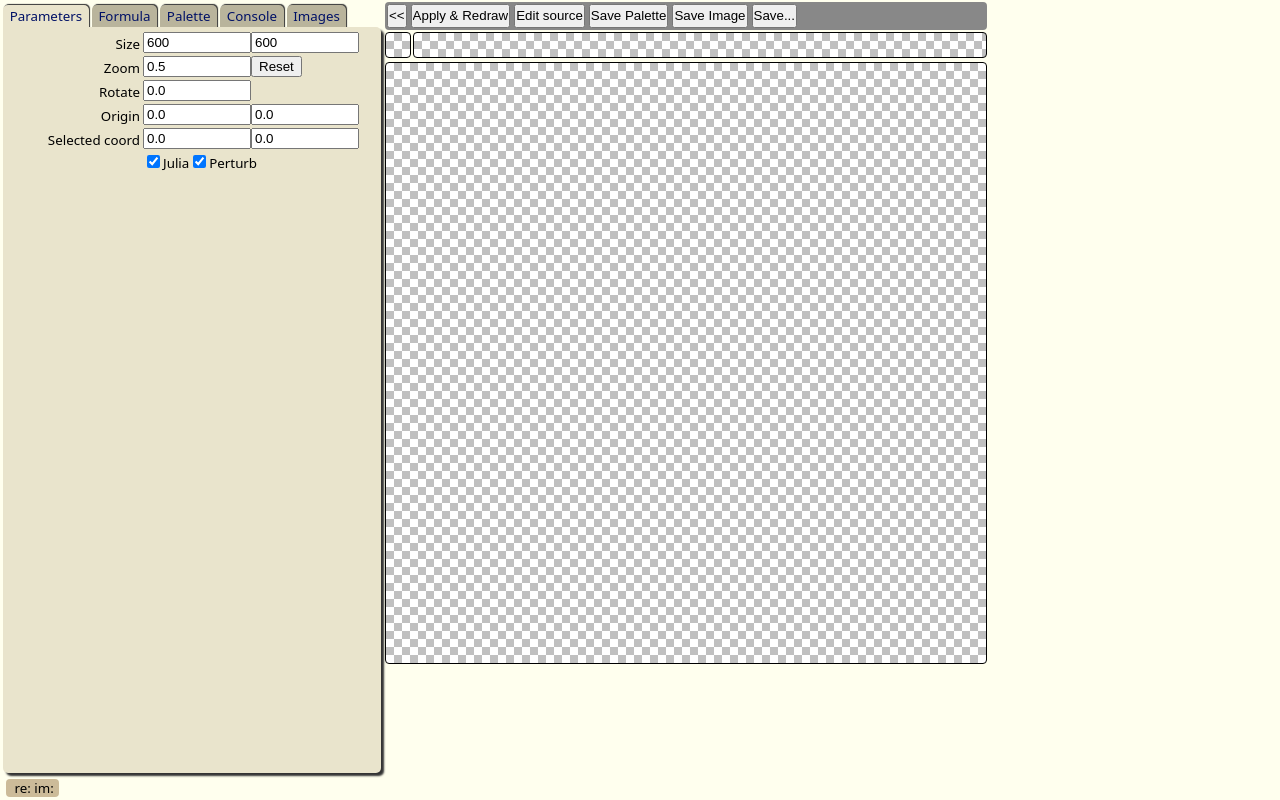
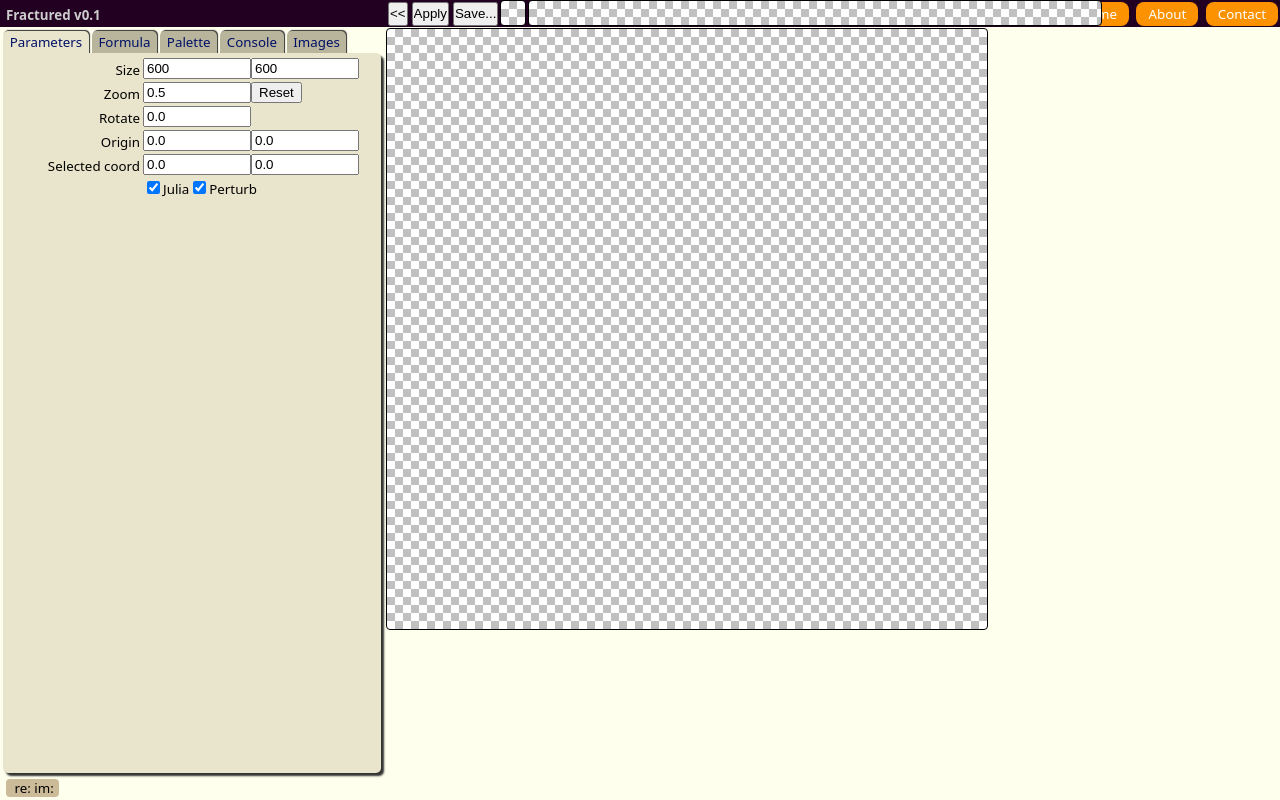
Before and after one commit to OKaluza/fractured, a PHP site: page / in a window 1280 px wide. Run offline with PHP 8.4, Linux system fonts and the light colour scheme.

Commit message:
New fixed layout with scrolling for main canvas only, still needs some work

```diff
--- a/index.html
+++ b/index.html
@@ -1,6 +1,6 @@
 <!doctype html>
 <html><head><meta http-equiv="Content-Type" content="text/html; charset=ISO-8859-1">
-<title>Fractal WebGL</title>
+<title>Fractured - WebGL Fractal Art Studio</title>
 
 <link rel="stylesheet" type="text/css" href="styles.css">
 
@@ -23,13 +23,28 @@
 
 <body onload="pageStart();" id="body">
 
-  <!--header id="header"><h2>Fractal WebGL</h2></header-->
+  <header id="header">
+    <h2>Fractured v0.1</h2>
+    <nav>
+        <ul>
+          <li>
+            <a href="/">Home</a>
+          </li>
+          <li>
+            <a href="/about">About</a>
+          </li>
+          <li>
+            <a href="/contact">Contact</a>
+          </li>
+        </ul>
+    </nav>
+  </header>
 
   <section id="middle">
 
     <aside id="sidebar">
 
-      <nav id="navbar">
+      <nav id="tabs">
         <ul>
         <li onmousedown="return event.returnValue = showPanel(this, 'panel1');" id="tab1" >Parameters</li>
         <li onmousedown="return event.returnValue = showPanel(this, 'panel2');" >Formula</li>
@@ -89,13 +104,13 @@
 
       <div class="panel" id="panel2" style="display: none">
         File upload:<br>
-        <input name="file" type="file"onchange="filesProcess(this.files, loadFile)"/><br />
+        <input name="file" type="file"onchange="filesProcess(this.files, loadFile)"><br>
 
         <div class="label">Fractal</div>
         <div class="field">
           <select id="fractal_formula" onchange="fractal.selectFormula('fractal', this.value)">
           </select>
-          <input type="button" value="Edit" onclick="fractal.editFormula('fractal');" />
+          <input type="button" value="Edit" onclick="fractal.editFormula('fractal');">
         </div>
 
         <div class="label">Transform</div>
@@ -103,7 +118,7 @@
           <select id="transform_formula" onchange="fractal.selectFormula('transform', this.value)">
           <option value="none"></option>
           </select>
-          <input type="button" value="Edit" onclick="fractal.editFormula('transform');" />
+          <input type="button" value="Edit" onclick="fractal.editFormula('transform');">
         </div>
 
         <div class="label">Outside Colour</div>
@@ -112,7 +127,7 @@
           <option value="none"></option>
 
           </select>
-          <input type="button" value="Edit" onclick="fractal.editFormula('outside_colour');" />
+          <input type="button" value="Edit" onclick="fractal.editFormula('outside_colour');">
         </div>
         <div class="label">Inside Colour</div>
         <div class="field">
@@ -120,7 +135,7 @@
           <option value="none"></option>
           <option value="same">As above</option>
           </select>
-          <input type="button" value="Edit" onclick="fractal.editFormula('inside_colour');" />
+          <input type="button" value="Edit" onclick="fractal.editFormula('inside_colour');">
         </div>
 
             <div class="row">
@@ -143,9 +158,10 @@
 
       <div class="panel" id="panel3" style="display: none">
         <input type="button" value="Palette Edit" onClick="openPaletteEditor()">
+        <input type="button" value="Set Default Palette"  onClick="savePalette()">
         <hr>
         File upload:<br>
-        <input name="palfile" type="file"onchange="filesProcess(this.files, loadPalette);"/><br />
+        <input name="palfile" type="file"onchange="filesProcess(this.files, loadPalette);"><br>
         <hr>
          <div id="palettes">
          </div>
@@ -153,9 +169,10 @@
 
 
       <div class="panel" id="panel4" style="display: none">
-        <input type="button" value="Edit Header" onClick="lineOffset=1; openEditor('shaders/fractal-header.frag')">
-        <input type="button" value="Edit Body" onClick="lineOffset=1; openEditor('shaders/fractal-shader.frag')">
-        <input type="button" value="Edit Complex" onClick="lineOffset=1; openEditor('shaders/complex-math.frag')">
+        <input type="button" value="Source" onClick="lineOffset=1; openEditor('gen-shader.frag')">
+        <input type="button" value="Header" onClick="lineOffset=1; openEditor('shaders/fractal-header.frag')">
+        <input type="button" value="Body" onClick="lineOffset=1; openEditor('shaders/fractal-shader.frag')">
+        <input type="button" value="Complex" onClick="lineOffset=1; openEditor('shaders/complex-math.frag')">
         <textarea id="console" style="width: 99%; height: 95%" spellcheck="false">
         </textarea>
       </div>
@@ -169,25 +186,25 @@
       </div>
 
     </aside>
-    <section id="main">
-      <div id="controls">
-        <input type="button" id="hideshow" value="<<" onClick="toggleParams()"><input type="button" value="Apply & Redraw" onclick="fractal.applyChanges()"><input type="button" value="Edit source" onClick="lineOffset=1; openEditor('gen-shader.frag')"><input type="button" value="Save Palette"  onClick="savePalette()"><input type="button" value="Save Image"  onClick="saveImage()"><input type="button" value="Save..."  onClick="fractal.save();">
-      </div>
 
-      <div id="fractal">
+
+  </section>
+
+  <section id="controls">
       <div id="minwidth">
+        <input type="button" id="hideshow" value="<<" onClick="toggleParams()"><input type="button" value="Apply" onclick="fractal.applyChanges()"><!--input type="button" value="Save Image"  onClick="saveImage()"--><input type="button" value="Save..."  onClick="fractal.save();">
         <div id="backgroundBG" class="colourbg">
           <div id="backgroundCUR" class="colour" onmousedown="bgColourMouseClick();"></div>
         </div>
         <canvas id="palette" width="572" height="24"></canvas>
       </div>
-        <div id="select" style="display: none"></div>
-        <canvas id="fractal-canvas" width="600" height="600"></canvas>
-      </div>
-
   </section>
 
+  <section id="main">
+    <canvas id="fractal-canvas" width="600" height="600"></canvas>
   </section>
+
+  <div id="select" style="display: none"></div>
 
   <!-- Colour picker -->
   <div id="plugin" onmousedown="HSVslide('drag','plugin',event)">
@@ -196,19 +213,19 @@
     <div id="plugCLOSE" onmousedown="toggle('plugin'); colourPickerX()">X</div>
     <div id="plugOK" onmousedown="toggle('plugin'); colourPickerOK(picked);">OK</div><br>
     <div id="SV" onmousedown="HSVslide('SVslide','plugin',event)" title="Saturation + Value">
-     <div id="SVslide"><br/></div>
+     <div id="SVslide"><br></div>
     </div>
     <form id="H" onmousedown="HSVslide('Hslide','plugin',event)" title="Hue">
-     <div id="Hslide"><br/></div>
+     <div id="Hslide"><br></div>
      <div id="Hmodel"></div>
     </form>
     <form id="O" onmousedown="HSVslide('Oslide','plugin',event)" title="Opacity">
-     <div id="Oslide"><br/></div>
+     <div id="Oslide"><br></div>
      <div id="Omodel"></div>
     </form>
   </div>
 
-  <img src="media/slider.png" id="slider" style="display: none;"/>
+  <img src="media/slider.png" id="slider" style="display: none;">
 
 </body>
 </html>
--- a/styles.css
+++ b/styles.css
@@ -36,6 +36,7 @@
 }
 
 canvas {
+  z-index: 0;
   margin:0px;
   padding:0px;
   border: solid 1px;
@@ -55,7 +56,7 @@
 
 /* Image area selection */
 #select {
-  z-index: 10;
+  z-index: 20;
   position:absolute;
   border:1px solid #596380;
   background: #EECC11;
@@ -75,19 +76,8 @@
 
 /* Scrolling area of form */
 #formscroll {
-  overflow: auto; position: absolute; top: 0px; bottom: 5px; width: 98%;
+  overflow: auto; position: absolute; top: 0px; bottom: 3px; width: 99%;
   /*overflow: auto; position: absolute; top: 40px; bottom: 5px; width: 98%; With non-scrolling top area*/
-}
-
-#controls {
-  margin: 0px 0px 2px 0px; padding:0px;
-  border-radius: 4px;
-  background: #888;
-  height: 28px;
-  width: 602px;
-}
-#controls input {
-  margin: 2px; padding: 0px 0px 2px 0px; height: 24px;
 }
 
 #statusbar {
@@ -102,28 +92,27 @@
   display: block;
 }
 
-header, nav, #middle {
+header {
+  z-index: 1;
   margin: 0 auto;
-  clear: both;
-}
-
-header {
-  height: 22px;
+  height: 27px;
   width:100%;
+  background: #202;
+  color: #ccc;
+     position: fixed;
 }
 
 header h2 {
-  margin: 2px;
-  padding-left: 3px;
-  border-radius: 4px;
-  background: #ddc;
+  float: left;
+  margin: 0px;
+  height: 12px;
+  padding: 6px;
   font-size: 10pt;
 }
 
 /* Tab navigation */
-nav ul {
+#tabs ul {
   height: 24px;
-
   margin: 0;
   padding: 0;
   list-style: none;
@@ -131,7 +120,7 @@
   display: block;
   float: left;
 }
-nav li {
+#tabs li {
   border-collapse: collapse;
   border-style: none;
   border-color: black;
@@ -146,7 +135,7 @@
   border-radius: 5px 5px 0px 0px;
   box-shadow: 1px -1px 1px #333;
 }
-nav li:hover {
+#tabs li:hover {
   color: #0088AA;
   border-color: black;
   background: white;
@@ -154,39 +143,79 @@
   cursor: pointer
 }
 
+header nav {
+  margin: 0 auto;
+  text-align: right;
+  margin-left: auto;
+  margin-right: auto;
+}
+header nav ul {
+  list-style: none;
+  padding: 0px;
+  margin-bottom: 0;
+  display: inline;
+}
+header nav ul li {
+  display: inline;
+}
+header nav ul li a {
+  background: #fc9200;
+  border-radius: 8px;
+  display: inline-block;
+  margin: 2px;
+  padding: 3px 12px 3px;
+  color: #fff;
+  text-decoration: none;
+  position: relative;
+  cursor: pointer;
+}
+header nav ul li a:hover {
+  background-color: #db0d5f;
+}
+
 #middle {
-  position:absolute;
+  margin: 0 auto;
+  z-index: 2;
+     position: fixed;
+  /*position:absolute;*/
   left:0;
-  top: 2px;
-  /*top: 22px; With header*/
+  top: 28px;  /* Space for header */
   bottom:0px;
-  width:100%;
+    width:386px;
 }
 
 aside {
-     /*position: fixed;*/
   height: 99%;
   margin: 3px;
   float: left;
   width: 376px;
 }
 
-#main {
-      /*position:absolute;
-      left: 400px;*/
-  float: left;
-  margin-left: 3px;
-  width: 2px;
+#controls {
+    position: fixed;
+    left: 386px;
+  z-index: 2;
+  margin: 0px 0px 2px 0px; padding:0px;
+  height: 28px;
+  /*width: 602px;*/
 }
-#fractal {
+
+#controls input {
+  margin: 2px; padding: 0px 0px 2px 0px; height: 24px;
   float: left;
 }
-#minwidth {
-  width:602px;
+
+
+
+#main {
+  z-index: 0;
+      position:absolute;
+      left: 386px;
+      top: 28px;  /* Space for header */
 }
 
 /* colourPicker.js plugin */
-#plugin { display:none; top: 58px; z-index: 20; background: #0d0d0d; color: #aaa; cursor: move; font-family: arial; font-size: 11px; padding: 7px 10px 11px 10px; z-index: 1; position: absolute; width: 229px; border-radius: 5px;}
+#plugin { display:none; top: 58px; z-index: 20; background: #0d0d0d; color: #aaa; cursor: move; font-family: arial; font-size: 11px; padding: 7px 10px 11px 10px; position: absolute; width: 229px; border-radius: 5px;}
 #plugin br { clear: both; margin: 0; padding: 0;  }
 #plugin select { border: 1px solid #333; background: #fff; position: relative; top: 4px; }
 
```
Lines whose indentation alone changed are shown as unchanged.
